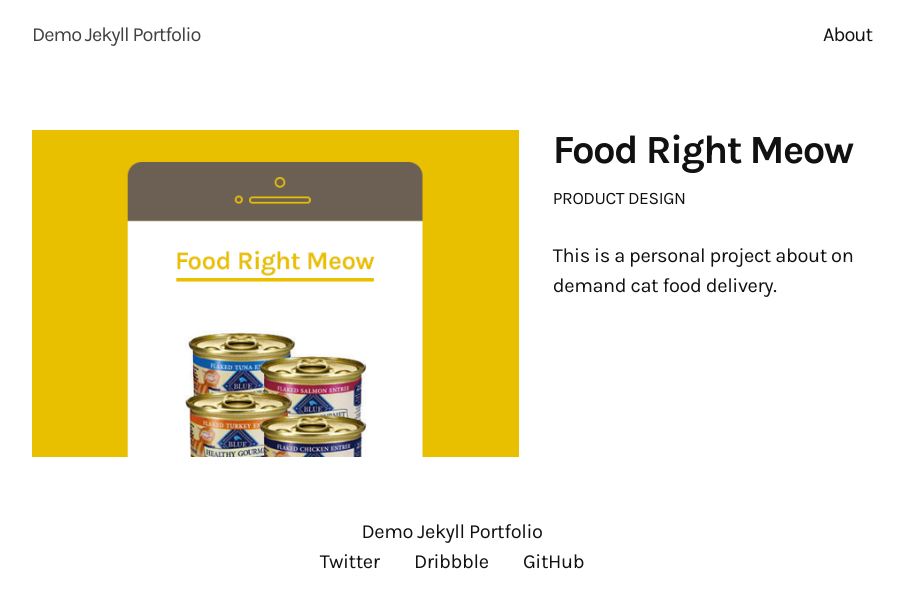
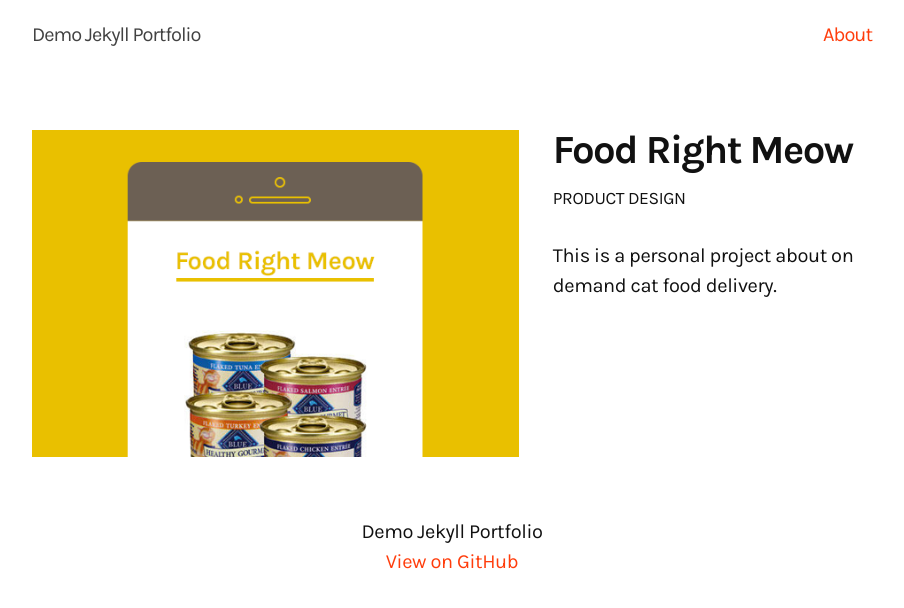
Before and after one commit to katmeister/my-site, a Jekyll site: the page built from index.html, in a window 1280 px wide. Shown: the top 608 px of the page, without its empty margins (188-1092 px from the left). Built offline with Jekyll 4.4.1, drawn with Linux system fonts in a browser that asks for light colours.

Commit message:
Changed link color, footer, and index links

```diff
--- a/_includes/footer.html
+++ b/_includes/footer.html
@@ -4,7 +4,9 @@
 
     {{ site.title }}
 
-    {% include social-media.html %}
+    <p>
+      <a href="{{ site.repo }}" target="_blank">View on GitHub</a>
+    </p>
 
   </div>
 
--- a/_includes/social-media.html
+++ /dev/null
@@ -1,19 +0,0 @@
-<ul class="social-media-list">
-  {% if site.twitter_username %}
-  <li>
-    <a href="http://www.twitter.com/{{ twitter_username }}" target="_blank">Twitter</a>
-  </li>
-  {% endif %}
-
-  {% if site.dribbble_username %}
-  <li>
-    <a href="http://www.dribbble.com/{{ dribbble_username }}" target="_blank">Dribbble</a>
-  </li>
-  {% endif %}
-
-  {% if site.github_username %}
-  <li>
-    <a href="http://www.github.com/{{ github_username }}" target="_blank">GitHub</a>
-  </li>
-  {% endif %}
-</ul>
--- a/_sass/_base.scss
+++ b/_sass/_base.scss
@@ -106,15 +106,15 @@ h1, h2, h3, h4, h5, h6 {
  * Links
  */
 a {
-    color: $text-color;
+    color: $brand-color;
     text-decoration: none;
 
     &:visited {
-        color: $text-color;
+        color: $brand-color;
     }
 
     &:hover {
-        color: $brand-color;
+        color: $text-color;
     }
 }
 
--- a/_sass/_layout.scss
+++ b/_sass/_layout.scss
@@ -153,6 +153,12 @@
     }
 }
 
+.post-link {
+    a, a:visited {
+        color: $text-color;
+    }
+}
+
 .post-caption {
     text-transform: uppercase;
     font-size: $small-font-size;
--- a/index.html
+++ b/index.html
@@ -5,9 +5,11 @@ layout: default
   <ul class="post-list">
     {% for post in site.posts %}
       <li>
-        <img class="post-left" src="{{ post.thumbnail }}" />
+        <a href="{{ post.url | prepend: site.baseurl }}">
+          <img class="post-left" src="{{ post.thumbnail }}" />
+        </a>
         <div class="post-right">
-          <h1>
+          <h1 class="post-link">
             <a href="{{ post.url | prepend: site.baseurl }}">{{ post.title }}</a>
           </h1>
           <p class="post-caption">
```
